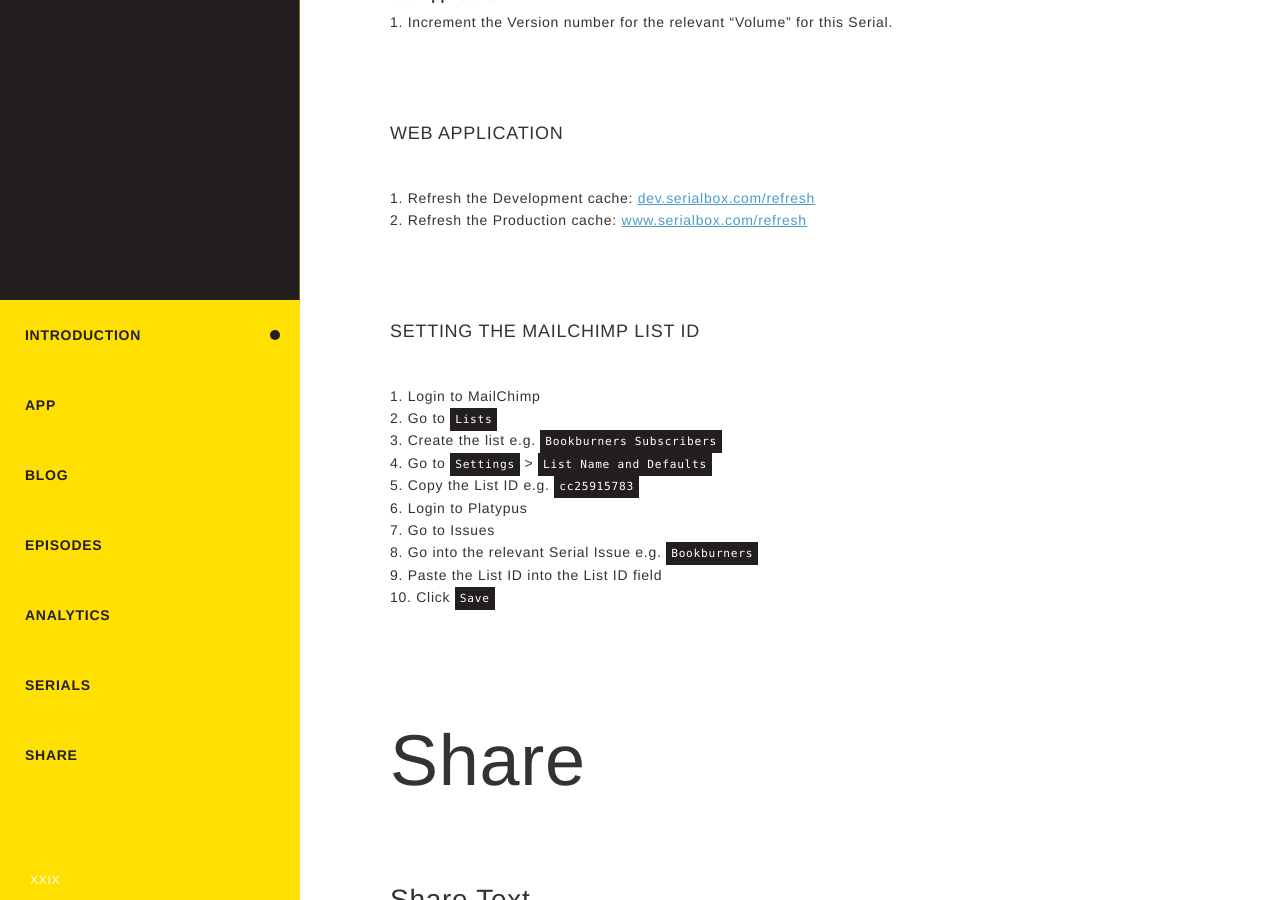
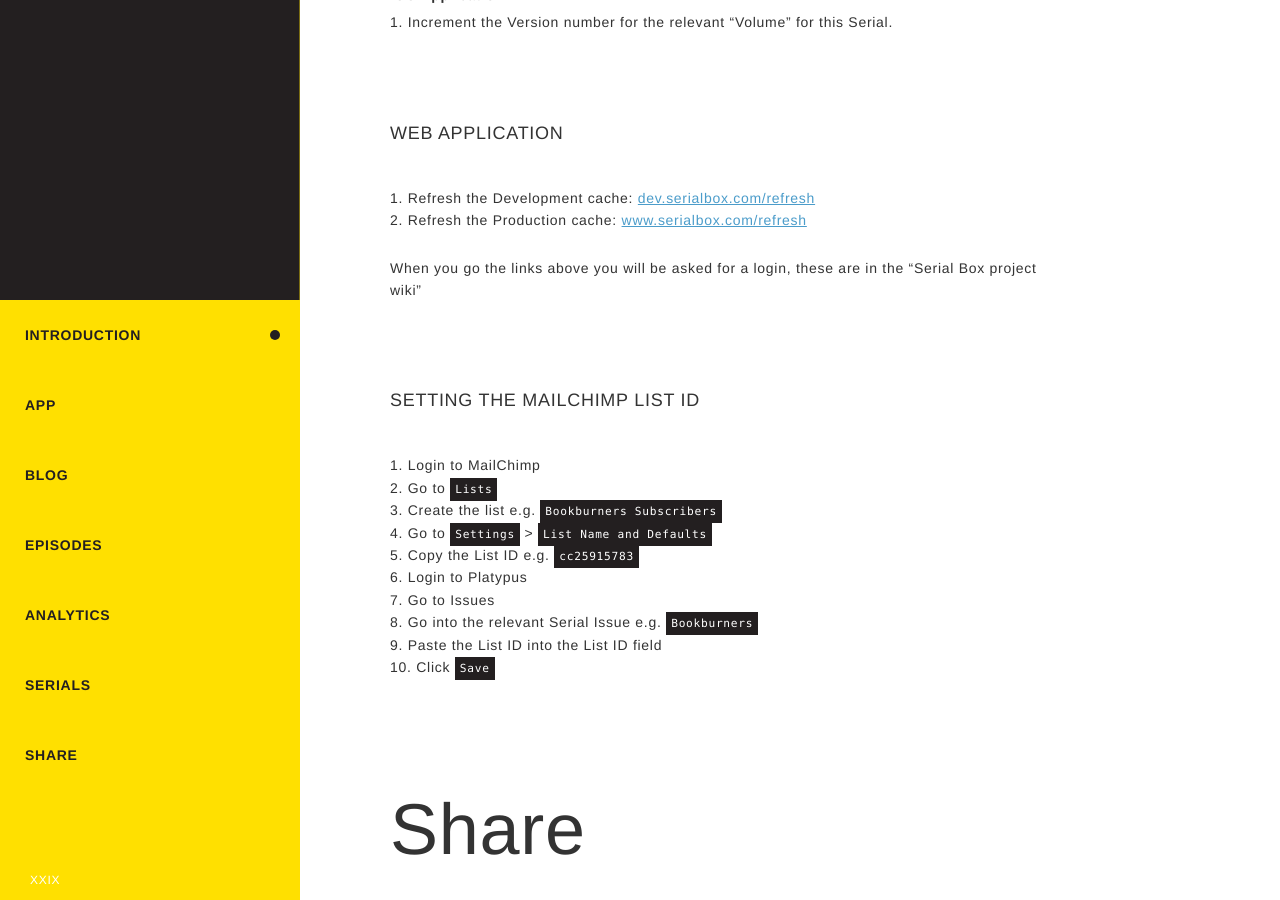
Before and after one commit to serialboxpub/serialbox-docs, a Jekyll site: the page built from index.html, in a window 1280 px wide and 900 px high, scrolled down 8826 px. Built offline with Jekyll 4.4.1, drawn with Linux system fonts in a browser that asks for light colours.

Commit message:
Updated app refresh text

```diff
--- a/_posts/2015-08-05-serials.markdown
+++ b/_posts/2015-08-05-serials.markdown
@@ -42,6 +42,8 @@
 1. Refresh the Development cache: [dev.serialbox.com/refresh](http://dev.serialbox.com/refresh)
 2. Refresh the Production cache: [www.serialbox.com/refresh](http://www.serialbox.com/refresh)
 
+When you go the links above you will be asked for a login, these are in the "Serial Box project wiki"
+
 ### Setting the MailChimp List ID
 
 1. Login to MailChimp
```
